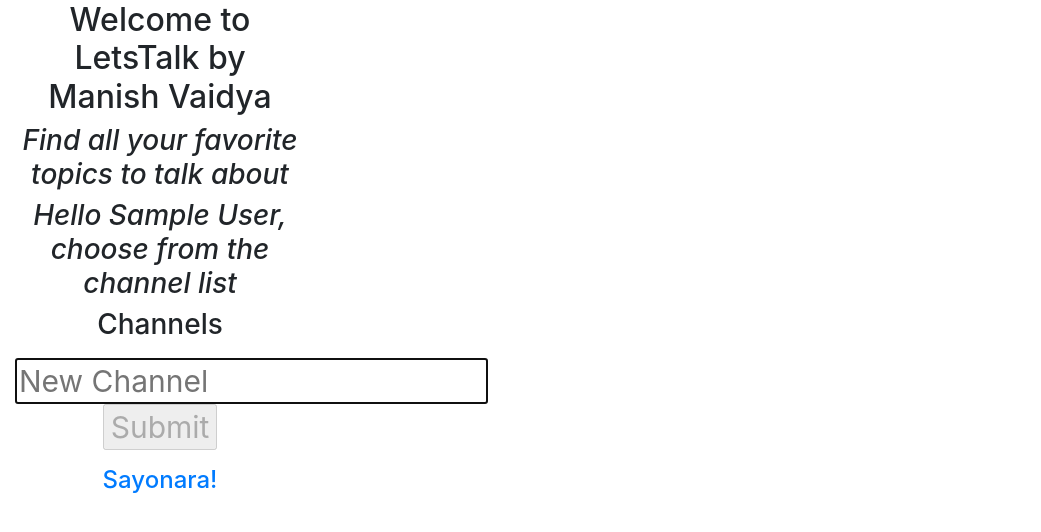
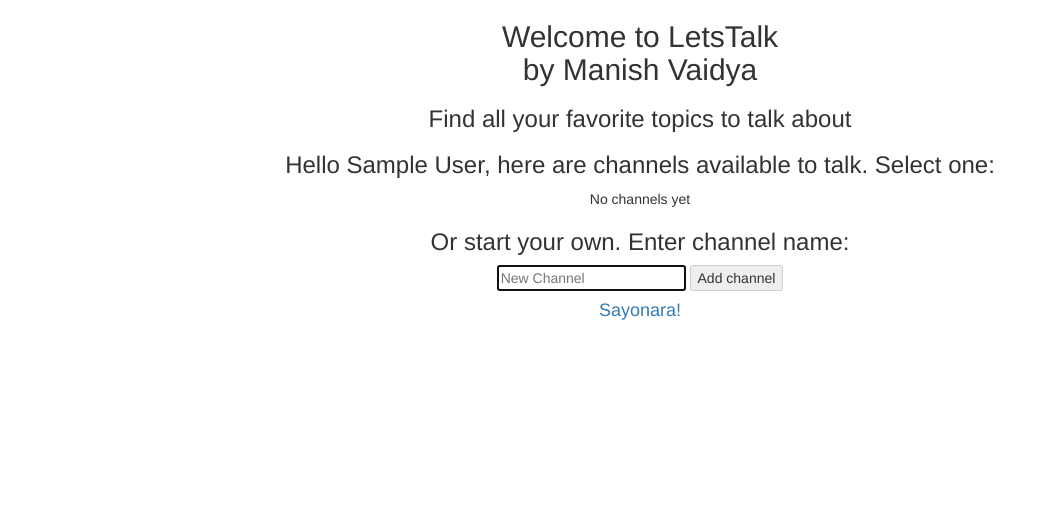
Before and after one commit to manishnewprojects/cs50_project2, a Flask app: page / in a window 1280 px wide. Shown: the top 532 px of the page, without its empty margins (0-1041 px from the left). Run offline with Flask 2, Linux system fonts and the light colour scheme; the visitor is signed in with stand-in values (Sample User, id 1); some libraries are stand-ins or nearby versions.

Commit message:
All works including clicking on links to get to rooms

```diff
--- a/application.py
+++ b/application.py
@@ -2,7 +2,7 @@ import os
 
 from flask import Flask, session, render_template, request, flash
 from flask import redirect, session, abort, url_for,session,logging,request
-from flask_socketio import SocketIO, join_room, emit
+from flask_socketio import SocketIO, join_room, emit, disconnect
 
 
 app = Flask(__name__)
@@ -12,29 +12,29 @@ socketio = SocketIO(app)
 app.config['SESSION_TYPE']	 = 'filesystem'
 app.secret_key 				 = os.urandom(12)
 
+
+i=-1
 channel_list = []
-i = 0
+error = ""
 
 
 #Base
-@app.route('/', methods=["GET", "POST"])
+@app.route('/')
 def index():
-	if session.get('logged_in'):
+ 	if session.get('logged_in'):
 		return render_template("channels.html")
 	else:
 		return redirect(url_for('dp_set'))
-
 
 
 @app.route("/dp_set", methods=["GET", "POST"])
 def dp_set():
 	if request.method == "POST":
 		dp_name = request.form["dp_name"]
- 		if dp_name != '':
+		if dp_name != '':
 			session['logged_in'] = True
 			session['dp_name']  = dp_name
 			return render_template("channels.html")
-
 	return render_template("dp_set.html")
 
 
@@ -42,26 +42,40 @@ def dp_set():
 def channels():
 	if request.method == "POST":
 		return render_template("channels.html")
-
 	return render_template("dp_set.html")
 
+@socketio.on('startup')
+def on_startup():
+	global i, channel_list
 
-@app.route("/logout")
+	if i>-1:
+		emit('master_channel_list', { "master_channel_list" : channel_list, "items" : i}, broadcast=True)
+
+@socketio.on('add channel')
+def on_add_channel(channel_name):
+	global i, channel_list, error
+
+	error=""
+	if channel_name in channel_list:
+		error = "Channel already exists!"
+		emit('error',{"error_msg" : error}, broadcast=True)
+	else:
+		i = i+1
+		channel_list.append(channel_name)
+ 		emit('current_channel_list', { "ch_list" : channel_list, "items" : i}, broadcast=True)
+
+@app.route("/join",  methods=["GET", "POST"])
+def join_room():
+
+	return render_template("chats.html")
+
+
+@app.route("/logout",  methods=["GET", "POST"])
 def logout():
 	session.pop('username', None)
 	session['logged_in'] = False
 	return redirect(url_for('index'))
 
-@socketio.on('connect')
-def on_connect():
-	print("CONNECTED YES!")
-
-
-@socketio.on('create')
-def on_create(channel_name):
-	print("CONNECTED HERE!")
-	emit('join_room', channel_name)
-
 
 if __name__ == '__main__':
     socketio.run(app)
--- a/static/index.js
+++ b/static/index.js
@@ -1,13 +1,14 @@
 
  document.addEventListener('DOMContentLoaded', () => {
-
-
 
     // By default, submit button is disabled
     document.querySelector('#submit').disabled = true;
 
     // Enable button only if there is text in the input field
     document.querySelector('#channel').onkeyup = () => {
+
+        document.querySelector('#error_message').innerHTML = ""
+
         if (document.querySelector('#channel').value.length > 0)
             document.querySelector('#submit').disabled = false;
         else
@@ -16,24 +17,36 @@
 
     document.querySelector('#new-channel').onsubmit = () => {
 
+        // Create new item for list
+        //const li = document.createElement('li');
+        //li.innerHTML = document.querySelector('#channel').value;
 
-        // Create new item for list
-        const li = document.createElement('li');
-        li.innerHTML = document.querySelector('#channel').value;
+        var channel_name = document.getElementById("channel").value;
 
-        // Add new item to channel lis
+        socket.emit('add channel', channel_name);
 
-        document.querySelector('#channels').append(li);
+        socket.on('current_channel_list', function(data) {
+            j=0; display_list=""
+            while (j <= data.items) {
+                display_list += "<li> <a href=\"/join\">"+data.ch_list[j]+"</li>"
+                j++
+            }
+            document.querySelector('#channels').innerHTML = display_list;
+        });
 
         // Clear input field and disable button again
         document.querySelector('#channel').value = '';
         document.querySelector('#submit').disabled = true;
 
-        socket.emit('create', li.innerHTML);
-
         // Stop form from submitting
         return false;
     };
 
+    socket.on('error', function(data) {
+         if (data.error_msg != "") {
+            document.querySelector('#error_message').innerHTML = data.error_msg;
+        }
+    });
+
 
 });
--- a/static/mv_css_defines.css
+++ b/static/mv_css_defines.css
@@ -33,13 +33,8 @@ html, body {
   }
 }
 
-
-.tg  {border-collapse:collapse;border-spacing:0;margin:0px auto;}
-
-.tg td{font-family:Arial, sans-serif;font-size:14px;padding:10px 5px;border-style:solid;border-width:1px;overflow:hidden;word-break:normal;border-color:black;}
-
-.tg th{font-family:Arial, sans-serif;font-size:14px;font-weight:normal;padding:10px 5px;border-style:solid;border-width:1px;overflow:hidden;word-break:normal;border-color:black;}
-
-.tg .tg-0lax{text-align:left;vertical-align:top}
-
-@media screen and (max-width: 767px) {.tg {width: auto !important;}.tg col {width: auto !important;}.tg-wrap {overflow-x: auto;-webkit-overflow-scrolling: touch;margin: auto 0px;}}
+/* pretty list */
+li:hover {
+  background: #eee;
+  cursor: pointer;
+}
--- a/templates/channels.html
+++ b/templates/channels.html
@@ -10,48 +10,59 @@
 <script type="text/javascript" src="//cdnjs.cloudflare.com/ajax/libs/socket.io/1.3.6/socket.io.min.js"></script>
 <script type="text/javascript" charset="utf-8">
 
-var socket = io.connect('http://' + document.domain + ':' + location.port);
-
-    // verify our websocket connection is established
-    //socket.on('connect', function() {
-    //    console.log('Websocket connected!');
-    //});
+var socket = io.connect('http://' + document.domain + ':' + location.port,{'sync disconnect on unload':true});
 
 </script>
-
 
 </head>
 
 <!-- Primary Page Layout -->
-
 <body>
 
 <main style="text-align: center;">
 
 
-
-<div class="col-lg-4 col-sm-3 mv_nav_items " style="text-align: center;"> </div>
-
-<div class="col-lg-3 col-sm-3 mv_nav_items " style="text-align: center;">
 <div class="mv_header_title">
-
-  <h2> Welcome to LetsTalk by Manish Vaidya </h2>
+  <h2> Welcome to LetsTalk <br> by Manish Vaidya </h2>
   <h3> <i> Find all your favorite topics to talk about </i> </h3>
-  <h3> <i> Hello {{ session['dp_name'] }}, choose from the channel list </i> </h3>
+  <h3> <i> Hello {{ session['dp_name'] }}, here are channels available to talk. Select one: </i> </h3>
 </div>
 
 
-<div class="">
+ <ul id="channels">
 
-  <h3>Channels</h3>
-  <ul id="channels"> </ul>
-  <form id="new-channel">
+<li> No channels yet </li>
+
+ </ul>
+
+
+<script type="text/javascript">
+
+
+socket.emit('startup');
+
+socket.on('master_channel_list', function(data) {
+            j=0; display_list=""
+            while (j <= data.items) {
+                display_list += "<li> <a href=\"/join\">"+data.master_channel_list[j]+"</li>"
+                j++
+            }
+            document.querySelector('#channels').innerHTML = display_list;
+        });
+
+</script>
+
+
+<h3>Or start your own. Enter channel name: </h3>
+
+
+<form id="new-channel">
       <input id="channel" autocomplete="off" autofocus placeholder="New Channel" type="text">
-      <input id="submit" type="submit">
+      <input id="submit" type="submit" value="Add channel">
   </form>
 
-</div>
 
+<p id="error_message"> </p>
 
 <p>
  <h4><a href="/logout">Sayonara!</a></h4>
@@ -59,11 +70,9 @@ var socket = io.connect('http://' + document.domain + ':' + location.port);
 
 <div class="col-lg-6 col-sm-3 mv_nav_items " style="text-align: center;"> </div>
 
-
 {% include 'html_includes/end_js.html' %}
 
 </main>
 
-
 </body>
 </html>
--- a/templates/html_includes/end_js.html
+++ b/templates/html_includes/end_js.html
@@ -5,5 +5,3 @@
 <script type="text/javascript" src="https://code.jquery.com/jquery-3.3.1.slim.min.js"></script>
 
 <script type="text/javascript" src="https://code.jquery.com/jquery-3.3.1.min.js"></script>
-
-<script type="text/javascript" src="https://maxcdn.bootstrapcdn.com/bootstrap/4.1.3/js/bootstrap.min.js"></script>
--- a/templates/html_includes/header.html
+++ b/templates/html_includes/header.html
@@ -19,7 +19,15 @@
 
  <!-- Bootstrap core CSS -->
 
-    <link rel="stylesheet" href="https://stackpath.bootstrapcdn.com/bootstrap/4.1.1/css/bootstrap.min.css">
+    <!-- Bootstrap core CSS -->
+
+    <link rel="stylesheet" href="https://cdnjs.cloudflare.com/ajax/libs/meyer-reset/2.0/reset.min.css">
+     <!-- Latest compiled and minified CSS -->
+    <link rel="stylesheet" href="https://maxcdn.bootstrapcdn.com/bootstrap/3.3.7/css/bootstrap.min.css" integrity="sha384-BVYiiSIFeK1dGmJRAkycuHAHRg32OmUcww7on3RYdg4Va+PmSTsz/K68vbdEjh4u" crossorigin="anonymous">
+
+    <!-- Optional theme -->
+    <link rel="stylesheet" href="https://maxcdn.bootstrapcdn.com/bootstrap/3.3.7/css/bootstrap-theme.min.css" integrity="sha384-rHyoN1iRsVXV4nD0JutlnGaslCJuC7uwjduW9SVrLvRYooPp2bWYgmgJQIXwl/Sp" crossorigin="anonymous">
+
     <script src="https://code.jquery.com/jquery-3.3.1.js"></script>
     <script src="https://cdnjs.cloudflare.com/ajax/libs/socket.io/2.1.1/socket.io.js"></script>
 
```
Also changed, not shown: templates/chats.html (added, +38 -0 lines), templates/dp_set.html (+17 -13 lines), 1 other file.
